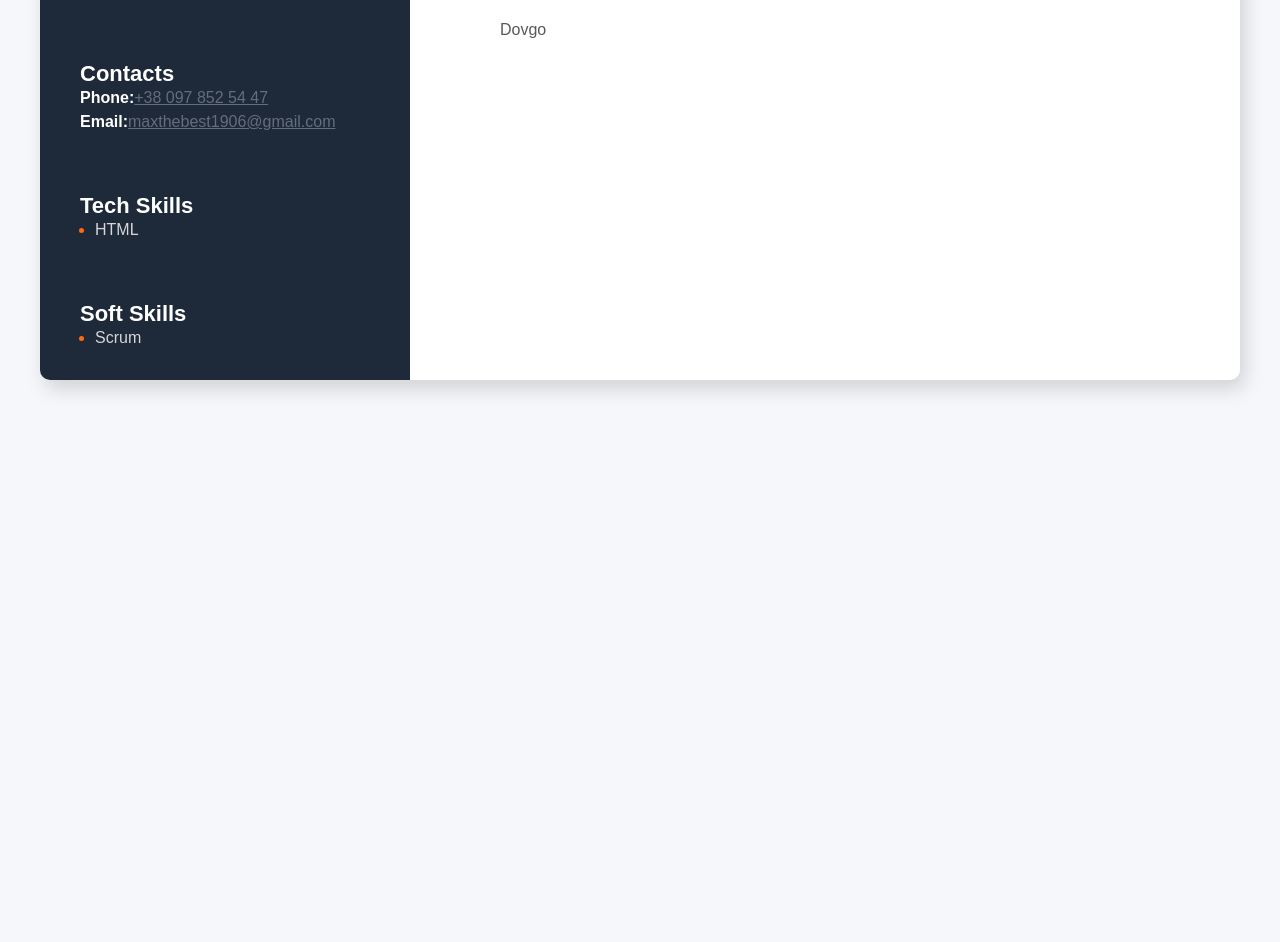
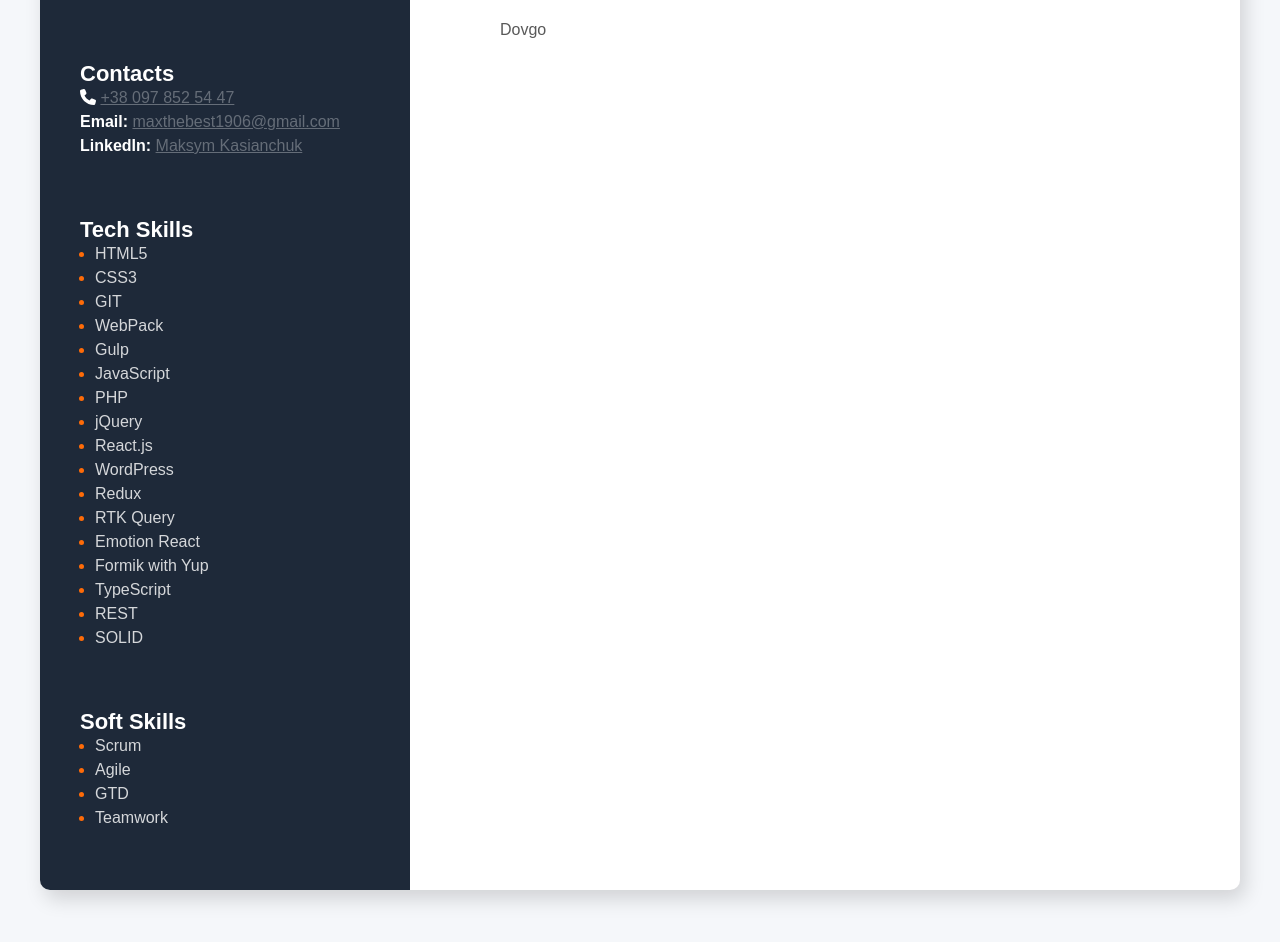
Before and after one commit to MaksymKasianchuk/summary, a React (Create React App) app: page / in a window 1280 px wide. Shown: the part 522-1464 px from the top of the page. Before the commit the page ends 962 px from the top, so only its background shows below. Built offline with nearby package versions, Linux system fonts and the light colour scheme.

Commit message:
data creating

```diff
--- a/package.json
+++ b/package.json
@@ -5,6 +5,9 @@
   "dependencies": {
     "@emotion/react": "^11.10.6",
     "@emotion/styled": "^11.10.6",
+    "@fortawesome/fontawesome-svg-core": "^6.3.0",
+    "@fortawesome/free-solid-svg-icons": "^6.3.0",
+    "@fortawesome/react-fontawesome": "^0.2.0",
     "@testing-library/jest-dom": "^5.16.5",
     "@testing-library/react": "^13.4.0",
     "@testing-library/user-event": "^13.5.0",
--- a/src/components/ContactsList/ContactsList.jsx
+++ b/src/components/ContactsList/ContactsList.jsx
@@ -1,17 +1,23 @@
 import { ContactsWrapper, ContactItem } from './ContactsList.styled';
 import { SidebarTitle } from 'components/Summary/Summary.styled';
+import { FontAwesomeIcon } from '@fortawesome/react-fontawesome'
+import { faPhone } from '@fortawesome/free-solid-svg-icons'
 
 export const ContactsList = () => {
     return (
         <ContactsWrapper>
             <SidebarTitle>Contacts</SidebarTitle>
             <ContactItem>
-                <span>Phone:</span>
+                <span><FontAwesomeIcon icon={faPhone}/> </span>
                 <a href="tel:380978525447">+38 097 852 54 47</a>
             </ContactItem>
             <ContactItem>
-                <span>Email:</span>
+                <span>Email: </span>
                 <a href="mailto:mfkasyanchuk@meta.ua">maxthebest1906@gmail.com</a>
+            </ContactItem>
+            <ContactItem>
+                <span>LinkedIn: </span>
+                <a href="https://www.linkedin.com/in/maksym-kasianchuk-782693228">Maksym Kasianchuk</a>
             </ContactItem>
         </ContactsWrapper>
     )
--- a/src/components/Summary/Summary.jsx
+++ b/src/components/Summary/Summary.jsx
@@ -8,6 +8,11 @@ import {
     ProjectsList,
     Education
 } from 'components';
+import {
+    techSkils,
+    softSkils
+} from 'constants/data';
+
 
 const Summary = () => {
     return (
@@ -19,12 +24,12 @@ const Summary = () => {
 
                 <SkilsList
                     title="Tech Skills"
-                    list={[{name: 'HTML', id: 't1'}]}
+                    list={techSkils}
                 />
 
                 <SkilsList
                     title="Soft Skills"
-                    list={[{name: 'Scrum', id: 's1'}]}
+                    list={softSkils}
                 />
             </Sidebar>
 
--- a/src/components/Summary/Summary.styled.jsx
+++ b/src/components/Summary/Summary.styled.jsx
@@ -13,7 +13,7 @@ export const Wrapper = styled.div`
 
 export const Sidebar = styled.aside`
     background: #1e2939;
-    padding: 0 0 30px 0;
+    padding: 0 0 60px 0;
 `;
 
 export const MainContent = styled.div`
--- /dev/null
+++ b/src/constants/data.js
@@ -0,0 +1,26 @@
+export const techSkils = [
+    { name: 'HTML5',            id: 't1'},
+    { name: 'CSS3',             id: 't2'},
+    { name: 'GIT',              id: 't3'},
+    { name: 'WebPack',          id: 't4'},
+    { name: 'Gulp',             id: 't5'},
+    { name: 'JavaScript',       id: 't5'},
+    { name: 'PHP',              id: 't7'},
+    { name: 'jQuery',           id: 't8'},
+    { name: 'React.js',         id: 't9'},
+    { name: 'WordPress',        id: 't10'},
+    { name: 'Redux',            id: 't11'},
+    { name: 'RTK Query',        id: 't12'},
+    { name: 'Emotion React',    id: 't13'},
+    { name: 'Formik with Yup',  id: 't14'},
+    { name: 'TypeScript',       id: 't15'},
+    { name: 'REST',             id: 't16'},
+    { name: 'SOLID',            id: 't17'},
+];
+
+export const softSkils = [
+    { name: 'Scrum',            id: 's1'},
+    { name: 'Agile',            id: 's2'},
+    { name: 'GTD',              id: 's3'},
+    { name: 'Teamwork',         id: 's4'},
+];
```
Also changed, not shown: 1 other file (tests, documents, lock files or other folders).
